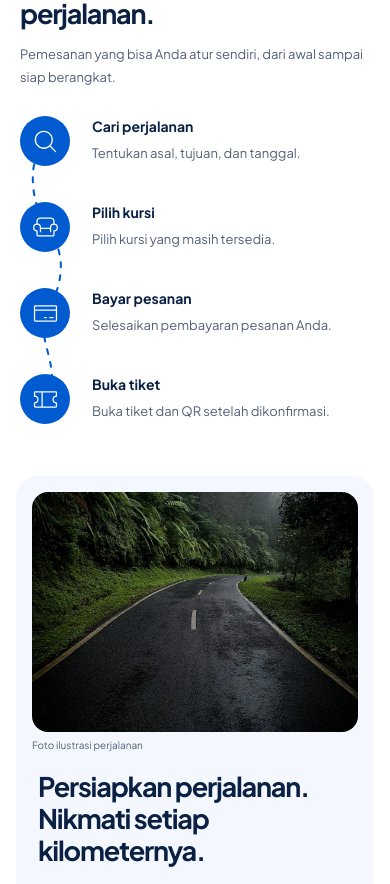
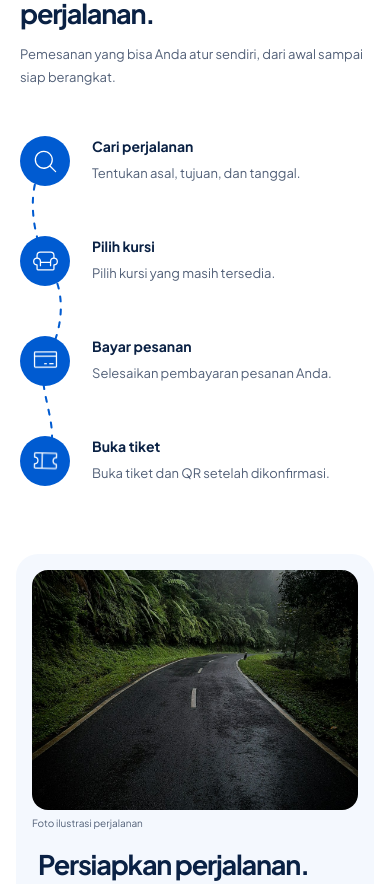
Before and after one commit to ALIFKA-HUB/seatpax, a Next.js app: page / in a window 390 px wide. Shown: the part 1114-1998 px from the top of the page. Built offline with nearby package versions, Linux system fonts and the light colour scheme; no server answers.

Commit message:
style: add booking route arrival feedback and breathing room

```diff
--- a/app/landing/landing.css
+++ b/app/landing/landing.css
@@ -46,11 +46,12 @@
 .sp-landing .lp-network-empty h3 {font-size:16px; margin:0 0 6px; font-weight:650}
 .sp-landing .lp-network-empty p {color:var(--sp-muted); font-size:13px; margin:0; line-height:1.7}
 .sp-landing .lp-booking {margin:0 38px}
-.lp-route {position:relative; margin-top:44px}
+.lp-route {position:relative; margin-top:56px; padding-block:16px 24px}
 .lp-booking-flow {display:grid; grid-template-columns:repeat(4,minmax(0,1fr)); gap:30px; list-style:none; margin:0; padding:0}
 .sp-landing .lp-booking-flow li {position:relative; min-width:0; padding:0}
 .lp-booking-flow li:not(:last-child)::after {content:''; position:absolute; top:28px; left:76px; right:0; border-top:2px dashed var(--sp-border)}
-.lp-flow-icon {position:relative; z-index:1; display:grid; place-items:center; width:58px; height:58px; margin-bottom:22px; border-radius:50%; color:var(--sp-primary); background:#eaf3ff; box-shadow:0 0 0 3px #f7faff}
+.lp-flow-icon {position:relative; z-index:1; display:grid; place-items:center; width:58px; height:58px; margin-bottom:38px; border-radius:50%; color:var(--sp-primary); background:#eaf3ff; box-shadow:0 0 0 3px #f7faff}
+.lp-flow-icon::after {content:''; position:absolute; inset:-5px; border:2px solid var(--sp-primary); border-radius:50%; opacity:0; pointer-events:none}
 .lp-route-lines {position:absolute; inset:0; width:100%; height:100%; overflow:visible; pointer-events:none}
 .lp-route-track,.lp-route-trace {fill:none; stroke-width:2; stroke-linecap:round; stroke-dasharray:5 8}
 .lp-route-track {stroke:var(--sp-border)}
@@ -64,10 +65,14 @@
   .lp-route[data-route-motion=playing] .lp-route-reveal {animation:lp-route-draw 4.2s linear both}
   .lp-route[data-route-motion=playing] .lp-route-traveller {animation:lp-route-travel 4.2s linear both}
   .lp-route[data-route-motion=playing] .lp-flow-icon {animation:lp-route-arrive .45s ease-out var(--route-delay,0s) both}
+  .lp-route[data-route-motion=playing] .lp-flow-icon::after {animation:lp-route-ripple .8s ease-out var(--route-delay,0s) both}
+  .lp-route[data-route-motion=playing] .lp-flow-icon>svg {animation:lp-route-idle 1.8s ease-in-out calc(var(--route-delay,0s) + .45s) 2 both}
 }
 @keyframes lp-route-draw {from {stroke-dashoffset:1} to {stroke-dashoffset:0}}
 @keyframes lp-route-travel {0% {offset-distance:0%; opacity:1} 99% {opacity:1} 100% {offset-distance:100%; opacity:0}}
 @keyframes lp-route-arrive {0% {transform:scale(1); background:#eaf3ff; color:var(--sp-primary)} 50% {transform:scale(1.1); background:var(--sp-primary); color:#fff} 100% {transform:scale(1); background:var(--sp-primary); color:#fff}}
+@keyframes lp-route-ripple {0% {transform:scale(.9); opacity:0} 20% {opacity:.45} 100% {transform:scale(1.55); opacity:0}}
+@keyframes lp-route-idle {0%,100% {transform:translateY(0) rotate(0)} 40% {transform:translateY(-3px) rotate(-3deg)} 70% {transform:translateY(-1px) rotate(2deg)}}
 .sp-landing .lp-booking-flow h3 {font-size:15px; margin:0 0 9px; font-weight:700}
 .sp-landing .lp-booking-flow p {font-size:13px; line-height:1.8; max-width:220px; margin:0; color:var(--sp-muted)}
 @media(min-width:1024px) {
@@ -145,10 +150,10 @@
   .lp-empty-icon {width:44px; height:44px; border-radius:14px}
   .sp-landing .lp-network-empty h3 {font-size:14px}
   .sp-landing .lp-network-empty p {font-size:12px}
-  .lp-route {margin-top:28px}
-  .lp-booking-flow {grid-template-columns:minmax(0,1fr); gap:24px}
+  .lp-route {margin-top:36px; padding-block:12px 16px}
+  .lp-booking-flow {grid-template-columns:minmax(0,1fr); gap:38px}
   .sp-landing .lp-booking-flow li {padding-left:72px; min-height:62px}
-  .lp-booking-flow li:not(:last-child)::after {top:62px; bottom:-18px; left:25px; right:auto; border-top:0; border-left:2px dashed var(--sp-border)}
+  .lp-booking-flow li:not(:last-child)::after {top:62px; bottom:-32px; left:25px; right:auto; border-top:0; border-left:2px dashed var(--sp-border)}
   .lp-flow-icon {position:absolute; top:0; left:0; width:50px; height:50px; margin:0; box-shadow:none}
   .sp-landing .lp-booking-flow h3 {font-size:14px; margin-bottom:5px}
   .sp-landing .lp-booking-flow p {max-width:none; font-size:13px; line-height:1.7}
@@ -165,11 +170,11 @@
   .sp-landing .sp-footer {padding:22px 20px; font-size:11px}
 }
 @media(min-width:768px) and (max-width:1023px) {
-  .lp-route {margin-top:32px}
-  .lp-booking-flow {grid-template-columns:minmax(0,1fr); gap:28px}
+  .lp-route {margin-top:40px}
+  .lp-booking-flow {grid-template-columns:minmax(0,1fr); gap:40px}
   .sp-landing .lp-booking-flow li {padding-left:86px; min-height:68px}
   .lp-flow-icon {position:absolute; top:0; left:0; margin:0}
-  .lp-booking-flow li:not(:last-child)::after {top:68px; bottom:-22px; left:29px; right:auto; border-top:0; border-left:2px dashed var(--sp-border)}
+  .lp-booking-flow li:not(:last-child)::after {top:68px; bottom:-34px; left:29px; right:auto; border-top:0; border-left:2px dashed var(--sp-border)}
   .sp-landing .lp-booking-flow p {max-width:460px}
 }
 @media(max-width:639px) {
```
Also changed, not shown: 3 other files (tests, documents, lock files or other folders).
